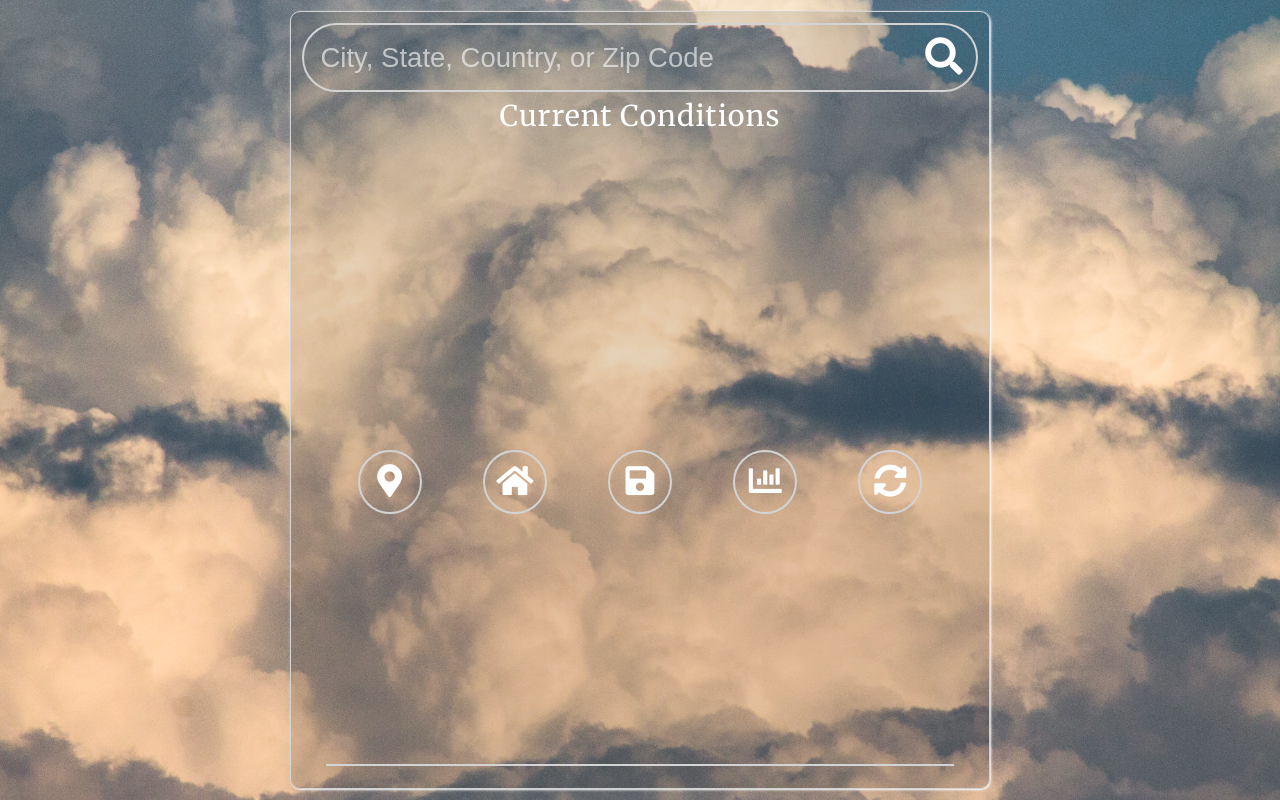
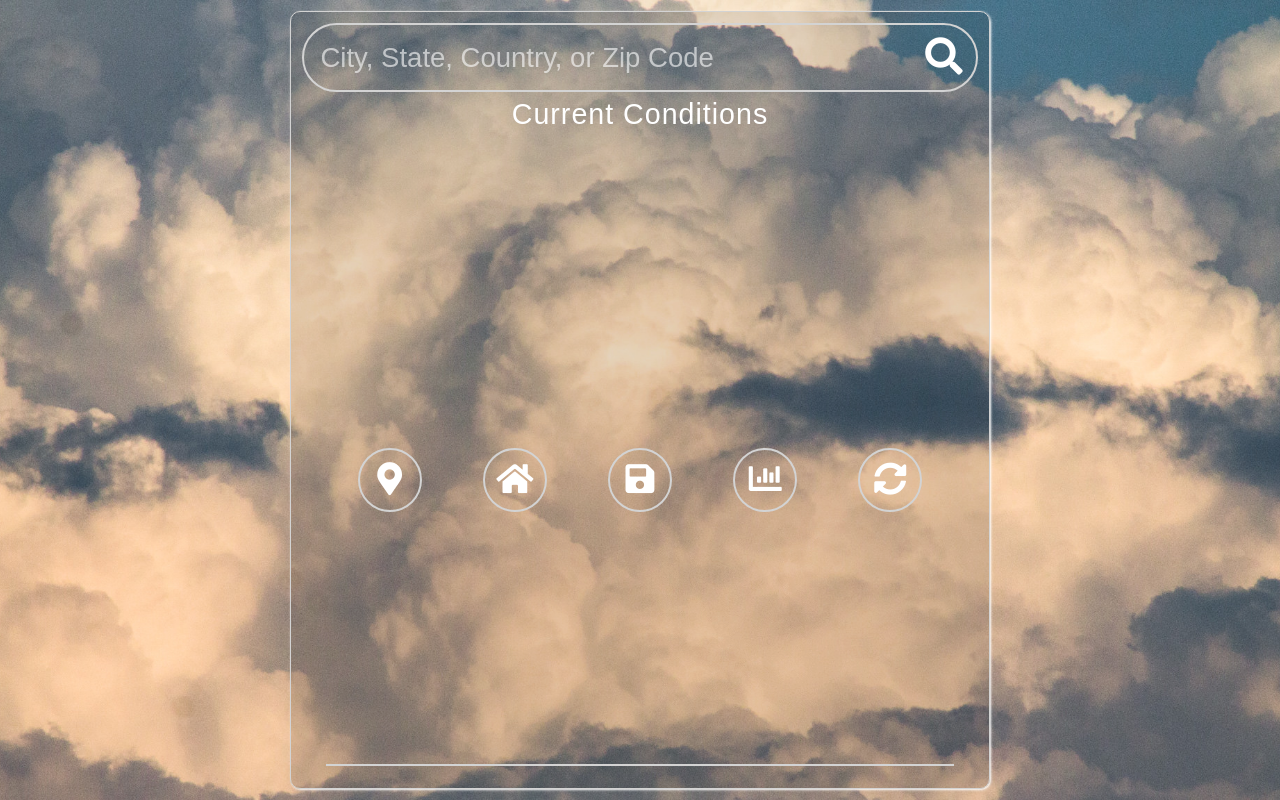
Before and after one commit to lionelroy/weather-app, a plain HTML site: page dist/index.html in a window 1280 px wide. Drawn offline with Linux system fonts and the light colour scheme.

Commit message:
Changed Font-family in base.scss

```diff
--- a/scss/base/_base.scss
+++ b/scss/base/_base.scss
@@ -9,8 +9,7 @@ html {
   background-size: cover;
   background-position: center;
   font-size: 16px;
-  font-family: 'Merriweather', serif;  font-weight: bold;
-  letter-spacing: 1px;
+  font-family: 'Oxygen', sans-serif;  letter-spacing: 1px;
   color: $font-color;
   @include mq(768px) {
     font-size: 22px;
```
Also changed, not shown: dist/css/main.min.css, 1 other file.
